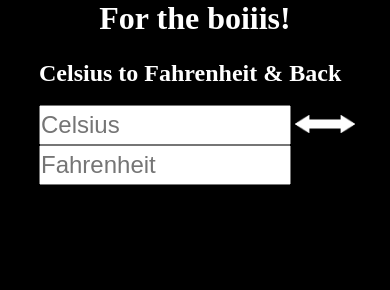
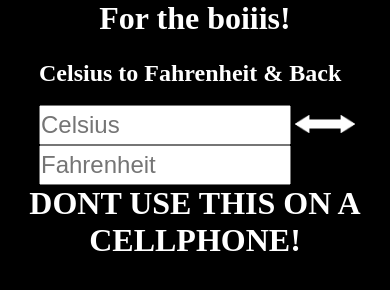
Before and after one commit to Petmojen/TestWebsite, a plain HTML site: page index.html in a window 390 px wide. Drawn offline with Linux system fonts and the light colour scheme.

Commit message:
NO CELLPHONE!

```diff
--- a/index.html
+++ b/index.html
@@ -14,6 +14,7 @@
       <img class="exchangeIcon" src="images/icons/ExchangeArrow.png">
       <input placeholder="Fahrenheit" type="number" id="fahrenheit">
     </div>
+    <h1 class="cellPhoneUsage">DONT USE THIS ON A CELLPHONE!</h1>
   </div>
   <script src="hotbois.js"></script>
 </body>
--- a/style.css
+++ b/style.css
@@ -43,3 +43,13 @@ h1, h2, p {
   width: 60px;
   height: 100%;
 }
+
+.cellPhoneUsage {
+  visibility: collapse;
+}
+
+@media screen and (max-width: 768px) {
+  .cellPhoneUsage{
+    visibility: visible;
+  }
+}
```
